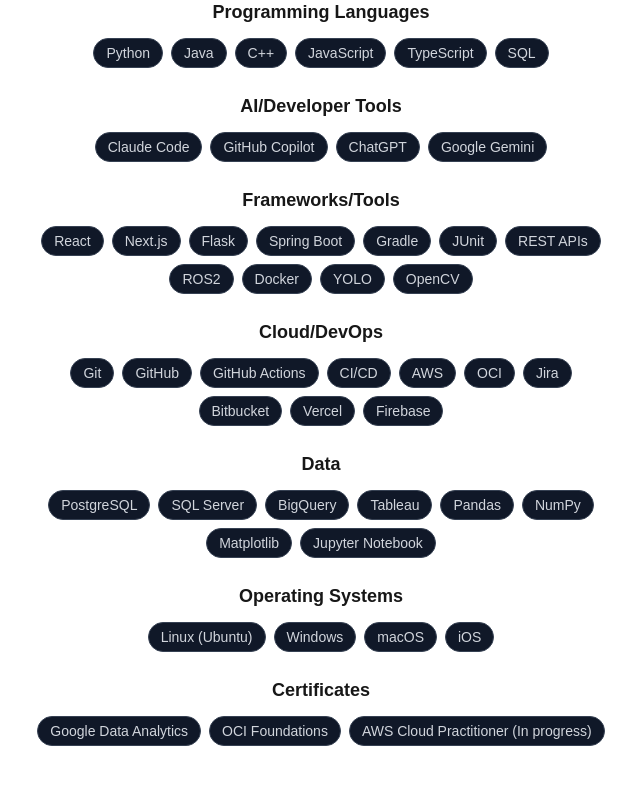
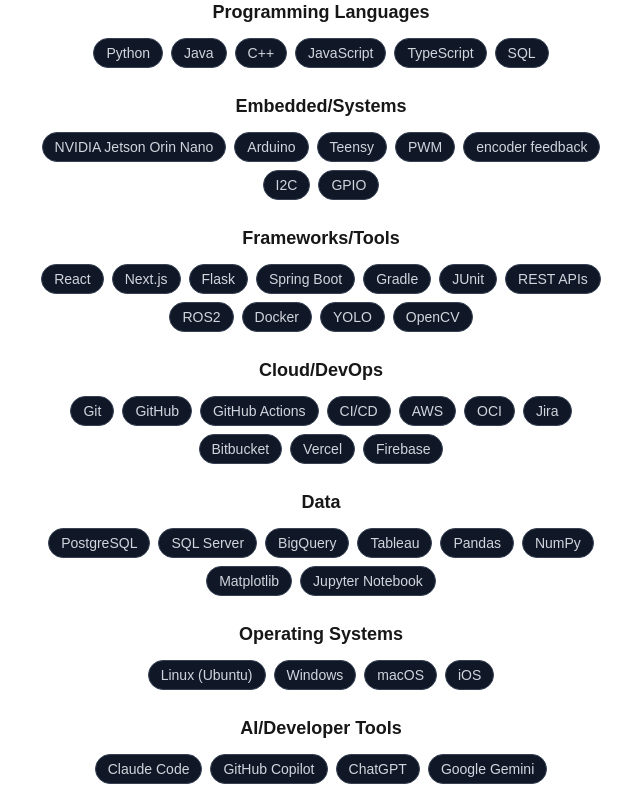
Before and after one commit to Ian8912/ian-lingo-website, a Next.js app: page /resume in a window 1280 px wide. Shown: the part 1080-1880 px from the top of the page, without its empty margins (319-959 px from the left). Built offline with nearby package versions, Linux system fonts and the light colour scheme.

Commit message:
docs: update skills section in Resume page

```diff
--- a/src/components/Skills.tsx
+++ b/src/components/Skills.tsx
@@ -4,8 +4,8 @@
     items: ["Python", "Java", "C++", "JavaScript", "TypeScript", "SQL"],
   },
   {
-    category: "AI/Developer Tools",
-    items: ["Claude Code", "GitHub Copilot", "ChatGPT", "Google Gemini"],
+    category: "Embedded/Systems",
+    items: ["NVIDIA Jetson Orin Nano", "Arduino", "Teensy", "PWM", "encoder feedback", "I2C", "GPIO"],
   },
   {
     category: "Frameworks/Tools",
@@ -22,6 +22,10 @@
   {
     category: "Operating Systems",
     items: ["Linux (Ubuntu)", "Windows", "macOS", "iOS"],
+  },
+  {
+    category: "AI/Developer Tools",
+    items: ["Claude Code", "GitHub Copilot", "ChatGPT", "Google Gemini"],
   },
   {
     category: "Certificates",
```
